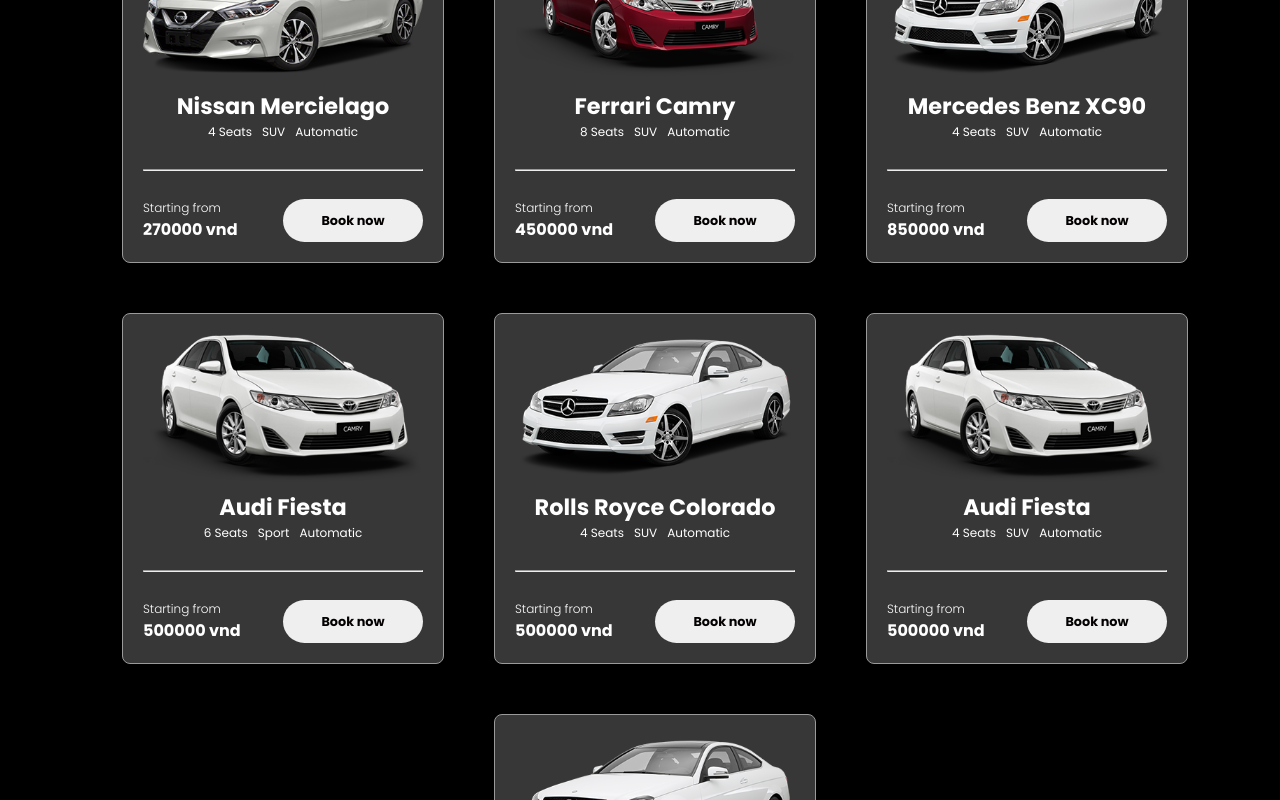
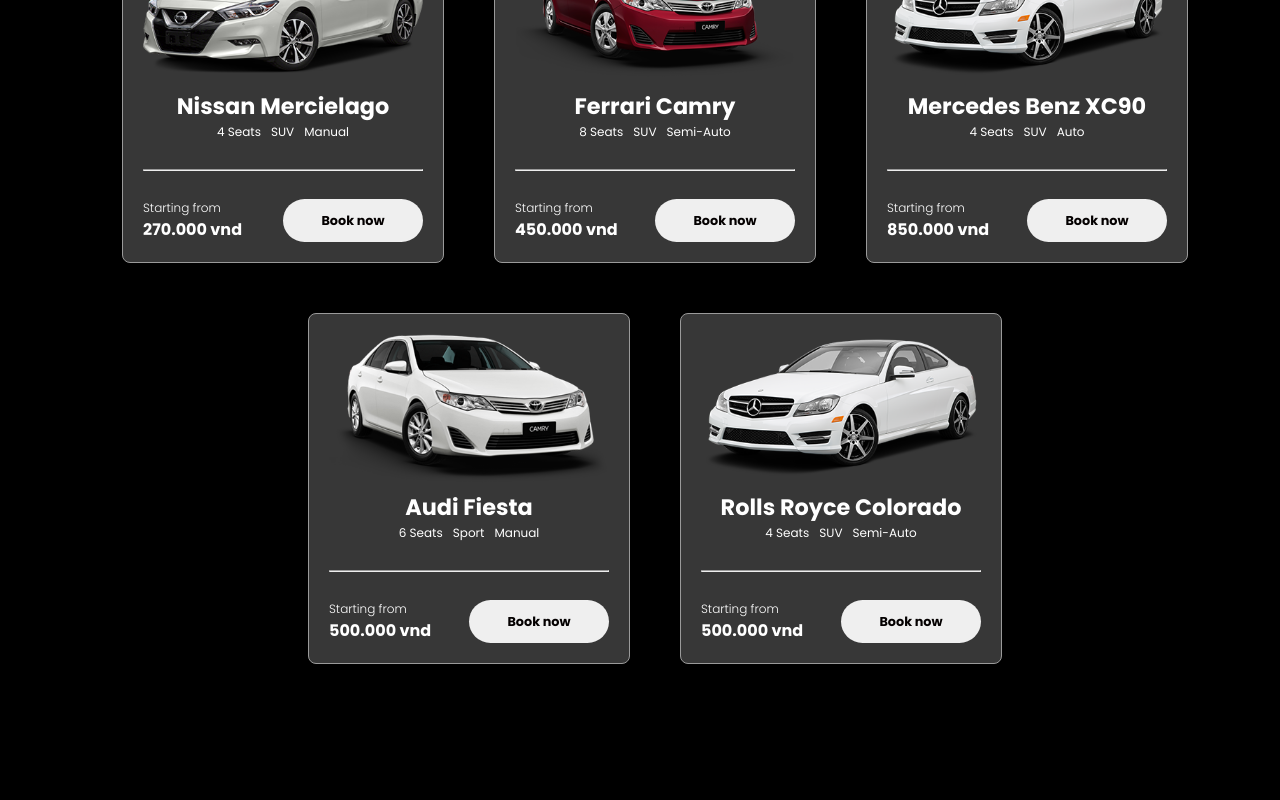
Before and after one commit to duongnthe180971/Online-Car-Renter-App, a React (Create React App) app in the folder frontend/: page /carlist in a window 1280 px wide. Shown: the part 880-1680 px from the top of the page. After the commit the page ends 1594 px from the top, so only its background shows below. Built offline with nearby package versions, Linux system fonts and the light colour scheme.

Commit message:
Update customer screen and interface

```diff
--- a/frontend/src/assets/data/carData.js
+++ b/frontend/src/assets/data/carData.js
@@ -1,4 +1,3 @@
-// import all images from assets/images directory
 import img01 from "../img/car/nissan-offer.png";
 import img02 from "../img/car/offer-toyota.png";
 import img03 from "../img/car/bmw-offer.png";
@@ -17,14 +16,13 @@
     imgUrl: img01,
     type: "SUV",
     price: 400000,
-    speed: "20kmpl",
-    gps: "GPS Navigation",
     seat: 4,
-    automatic: "Automatic",
+    gear: "Auto",
+    fuel: "Electric",
+    address: "123 Tran Duy Hung, Cau Giay, Ha Noi",
     description:
-      " Dolor labore lorem no accusam sit justo sadipscing labore invidunt voluptua, amet duo et gubergren vero gubergren dolor. At diam. Dolor labore lorem no accusam sit justo sadipscing labore invidunt voluptua, amet duo et gubergren vero gubergren dolor. At diam.",
+      "Tesla Malibu offers a smooth and quiet ride with an all-electric powertrain. It's ideal for those seeking a luxurious, eco-friendly vehicle with advanced technology and premium comfort.",
   },
-
   {
     id: 2,
     brand: "Toyota",
@@ -33,14 +31,13 @@
     imgUrl: img02,
     type: "Van",
     price: 500000,
-    speed: "20kmpl",
-    gps: "GPS Navigation",
     seat: 6,
-    automatic: "Automatic",
+    gear: "Manual",
+    fuel: "Gasoline",
+    address: "45 Nguyen Chi Thanh, Dong Da, Ha Noi",
     description:
-      " Dolor labore lorem no accusam sit justo sadipscing labore invidunt voluptua, amet duo et gubergren vero gubergren dolor. At diam. Dolor labore lorem no accusam sit justo sadipscing labore invidunt voluptua, amet duo et gubergren vero gubergren dolor. At diam.",
+      "Toyota Aventador is the ultimate van for family road trips or group travels. Spacious, reliable, and loaded with safety features, it provides comfort for long journeys.",
   },
-
   {
     id: 3,
     brand: "BMW",
@@ -49,14 +46,13 @@
     imgUrl: img03,
     type: "SUV",
     price: 300000,
-    speed: "20kmpl",
-    gps: "GPS Navigation",
     seat: 4,
-    automatic: "Automatic",
+    gear: "Auto",
+    fuel: "Diesel",
+    address: "67 Pham Hung, Nam Tu Liem, Ha Noi",
     description:
-      " Dolor labore lorem no accusam sit justo sadipscing labore invidunt voluptua, amet duo et gubergren vero gubergren dolor. At diam. Dolor labore lorem no accusam sit justo sadipscing labore invidunt voluptua, amet duo et gubergren vero gubergren dolor. At diam.",
+      "The BMW X3 is an SUV that blends luxury with performance. Its powerful diesel engine ensures excellent fuel efficiency, while the advanced interior offers premium comfort and connectivity.",
   },
-
   {
     id: 4,
     brand: "Nissan",
@@ -65,14 +61,13 @@
     imgUrl: img04,
     type: "SUV",
     price: 270000,
-    speed: "20kmpl",
-    gps: "GPS Navigation",
     seat: 4,
-    automatic: "Automatic",
+    gear: "Manual",
+    fuel: "Gasoline",
+    address: "89 Hoang Quoc Viet, Cau Giay, Ha Noi",
     description:
-      " Dolor labore lorem no accusam sit justo sadipscing labore invidunt voluptua, amet duo et gubergren vero gubergren dolor. At diam. Dolor labore lorem no accusam sit justo sadipscing labore invidunt voluptua, amet duo et gubergren vero gubergren dolor. At diam.",
+      "Nissan Mercielago is a reliable and affordable SUV with a spacious interior and great handling. Ideal for those who need a practical vehicle for both city and off-road driving.",
   },
-
   {
     id: 5,
     brand: "Ferrari",
@@ -81,14 +76,13 @@
     imgUrl: img05,
     type: "SUV",
     price: 450000,
-    speed: "20kmpl",
-    gps: "GPS Navigation",
     seat: 8,
-    automatic: "Automatic",
+    gear: "Semi-Auto",
+    fuel: "Gasoline",
+    address: "101 Doi Can, Ba Dinh, Ha Noi",
     description:
-      " Dolor labore lorem no accusam sit justo sadipscing labore invidunt voluptua, amet duo et gubergren vero gubergren dolor. At diam. Dolor labore lorem no accusam sit justo sadipscing labore invidunt voluptua, amet duo et gubergren vero gubergren dolor. At diam.",
+      "The Ferrari Camry combines luxury and power, making it perfect for those who crave performance and style. With seating for up to 8, it’s ideal for a grand family road trip.",
   },
-
   {
     id: 6,
     brand: "Mercedes",
@@ -97,14 +91,13 @@
     imgUrl: img06,
     type: "SUV",
     price: 850000,
-    speed: "20kmpl",
-    gps: "GPS Navigation",
     seat: 4,
-    automatic: "Automatic",
+    gear: "Auto",
+    fuel: "Diesel",
+    address: "200 Kim Ma, Ba Dinh, Ha Noi",
     description:
-      " Dolor labore lorem no accusam sit justo sadipscing labore invidunt voluptua, amet duo et gubergren vero gubergren dolor. At diam. Dolor labore lorem no accusam sit justo sadipscing labore invidunt voluptua, amet duo et gubergren vero gubergren dolor. At diam.",
+      "Mercedes Benz XC90 offers an unmatched driving experience with its elegant design and advanced diesel engine. It's a luxury SUV with state-of-the-art technology and superior comfort.",
   },
-
   {
     id: 7,
     brand: "Audi",
@@ -113,14 +106,13 @@
     imgUrl: img07,
     type: "Sport",
     price: 500000,
-    speed: "20kmpl",
-    gps: "GPS Navigation",
     seat: 6,
-    automatic: "Automatic",
+    gear: "Manual",
+    fuel: "Gasoline",
+    address: "300 Lang Ha, Dong Da, Ha Noi",
     description:
-      " Dolor labore lorem no accusam sit justo sadipscing labore invidunt voluptua, amet duo et gubergren vero gubergren dolor. At diam. Dolor labore lorem no accusam sit justo sadipscing labore invidunt voluptua, amet duo et gubergren vero gubergren dolor. At diam.",
+      "Audi Fiesta is a sporty vehicle with great handling and an eye-catching design. It’s perfect for those who want a fun driving experience with extra room for passengers.",
   },
-
   {
     id: 8,
     brand: "Colorado",
@@ -129,42 +121,12 @@
     imgUrl: img08,
     type: "SUV",
     price: 500000,
-    speed: "20kmpl",
-    gps: "GPS Navigation",
     seat: 4,
-    automatic: "Automatic",
+    gear: "Semi-Auto",
+    fuel: "Gasoline",
+    address: "250 Le Duan, Hoan Kiem, Ha Noi",
     description:
-      " Dolor labore lorem no accusam sit justo sadipscing labore invidunt voluptua, amet duo et gubergren vero gubergren dolor. At diam. Dolor labore lorem no accusam sit justo sadipscing labore invidunt voluptua, amet duo et gubergren vero gubergren dolor. At diam.",
-  },
-  {
-    id: 9,
-    brand: "Audi",
-    rating: 5,
-    carName: "Audi Fiesta",
-    imgUrl: img07,
-    type: "SUV",
-    price: 500000,
-    speed: "20kmpl",
-    gps: "GPS Navigation",
-    seat: 4,
-    automatic: "Automatic",
-    description:
-      " Dolor labore lorem no accusam sit justo sadipscing labore invidunt voluptua, amet duo et gubergren vero gubergren dolor. At diam. Dolor labore lorem no accusam sit justo sadipscing labore invidunt voluptua, amet duo et gubergren vero gubergren dolor. At diam.",
-  },
-  {
-    id: 10,
-    brand: "Mercedes",
-    rating: 5,
-    carName: "Mercedes Benz XC90",
-    imgUrl: img06,
-    type: "SUV",
-    price: 850000,
-    speed: "20kmpl",
-    gps: "GPS Navigation",
-    seat: 4,
-    automatic: "Automatic",
-    description:
-      " Dolor labore lorem no accusam sit justo sadipscing labore invidunt voluptua, amet duo et gubergren vero gubergren dolor. At diam. Dolor labore lorem no accusam sit justo sadipscing labore invidunt voluptua, amet duo et gubergren vero gubergren dolor. At diam.",
+      "The Rolls Royce Colorado combines luxury and ruggedness, making it a standout choice for anyone who needs an SUV that offers both comfort and capability on all terrains.",
   },
 ];
 
--- /dev/null
+++ b/frontend/src/assets/format/numberFormat.js
@@ -0,0 +1,11 @@
+import { parse } from 'date-fns';
+export function formatPrice(number) {
+    return new Intl.NumberFormat('de-DE').format(number);
+}
+export function getNumOfDay(date1, date2, format = "dd/MM/yyyy") {
+    const startDate = parse(date1, format, new Date());
+    const endDate = parse(date2, format, new Date());
+    const timeDis = endDate - startDate;
+    const numOfDay = timeDis / (1000 * 3600 * 24);
+    return numOfDay;
+}
--- a/frontend/src/modules/components/CarPlot.jsx
+++ b/frontend/src/modules/components/CarPlot.jsx
@@ -1,9 +1,10 @@
 import React from "react";
 import { Col } from "reactstrap";
 import "../../styles/component/CarPlot.css";
+import {formatPrice} from "../../assets/format/numberFormat"
 
 const CarPlot = (props) => {
-  const { imgUrl, carName, automatic, price, seat, type } = props.item;
+  const { imgUrl, carName, gear, price, seat, type } = props.item;
 
   return (
     <>
@@ -15,15 +16,14 @@
             <div className="car-details">
               <h8> {seat} Seats </h8>
               <h8> {type} </h8>
-              <h8> {automatic} </h8>
+              <h8> {gear} </h8>
             </div>
             <hr className="split-line" />
             <div className="book-section">
               <div className="car-price">
                 <h6 className="price">Starting from </h6>
-                <h5>{price} vnd</h5>
+                <h5>{formatPrice(price)} vnd</h5>
               </div>
-
               <button className="book-btn">Book now</button>
             </div>
           </div>
--- a/frontend/src/pages/customer/CarStatus.jsx
+++ b/frontend/src/pages/customer/CarStatus.jsx
@@ -2,9 +2,10 @@
 import ChooseBar from '../../modules/components/ChooseBar'
 import carData from "../../assets/data/carData"
 import rentalData from "../../assets/data/rentalData"
+import {formatPrice} from "../../assets/format/numberFormat"
 import "../../styles/customer/CarStatus.css"
 
-const CarOrderDetails = ({car, rental}) => {
+const CarOrderDetails = ({ car, rental }) => {
     const { imgUrl, carName, rating, price } = car;
     const { bookDate, startDate, returnDate, status } = rental;
     return (
@@ -21,20 +22,26 @@
 
                 <div className="car-details-section">
                     <h1>{carName}</h1>
-                    <div className="rating">
-                        <span className="star">⭐</span>
-                        <span className='rate-value'>{rating}</span>
+                    <div className="stars">
+                        {[1, 2, 3, 4, 5].map((star) => (
+                            <span
+                                key={star}
+                                className={star <= (rating) ? 'filled' : 'empty'}
+                            >
+                                {star <= (rating) ? '★' : '☆'}
+                            </span>
+                        ))}
                     </div>
                     <div className="car-info">
                         <div className="item"><h5>Book Date:</h5> <h5>{bookDate}</h5></div>
                         <div className="item"><h5>Starting Date:</h5> <h5>{startDate}</h5></div>
                         <div className="item"><h5>Return Date:</h5> <h5>{returnDate}</h5></div>
-                        <div className="item"><h5>Price:</h5> <h5>{price} VND</h5></div>
+                        <div className="item"><h5>Price:</h5> <h5>{formatPrice(price)} VND</h5></div>
                     </div>
                 </div>
 
             </div>
-            <ProgressBar id={status}/>
+            <ProgressBar id={status} />
             <div className="cancel-section">
                 <button className="cancel-btn">Cancel Order</button>
             </div>
@@ -42,7 +49,7 @@
     );
 };
 
-const ProgressBar = ({id}) => {
+const ProgressBar = ({ id }) => {
     return (
         <div className="progress-bar">
             <div className="progress-item" >
@@ -80,7 +87,7 @@
                 </div>
             </div>
             <div class="RightSide">
-                <CarOrderDetails car={car_data} rental={rental_data}/>
+                <CarOrderDetails car={car_data} rental={rental_data} />
             </div>
 
 
--- a/frontend/src/styles/customer/CarStatus.css
+++ b/frontend/src/styles/customer/CarStatus.css
@@ -13,7 +13,8 @@
 .car-order-container .title{
     color: #ffffff;
     font-size: 36px;
-    padding: 10px;
+    padding: 20px;
+    margin-left: 2vw;
 }
 .car-order-content{
     display: flex;
@@ -46,14 +47,7 @@
     color: #fff;
 }
 
-.rating {
-    display: flex;
-    align-items: center;
-    font-size: 18px;
-    margin-bottom: 20px;
-}
-
-.rating .rate-value {
+.stars .rate-value {
     color: rgb(182, 182, 182);
 }
 .car-order-content .car-info{
```
Also changed, not shown: frontend/src/pages/customer/CarDetail.jsx (added, +92 -0 lines), frontend/src/styles/customer/CarDetail.css (added, +149 -0 lines).
